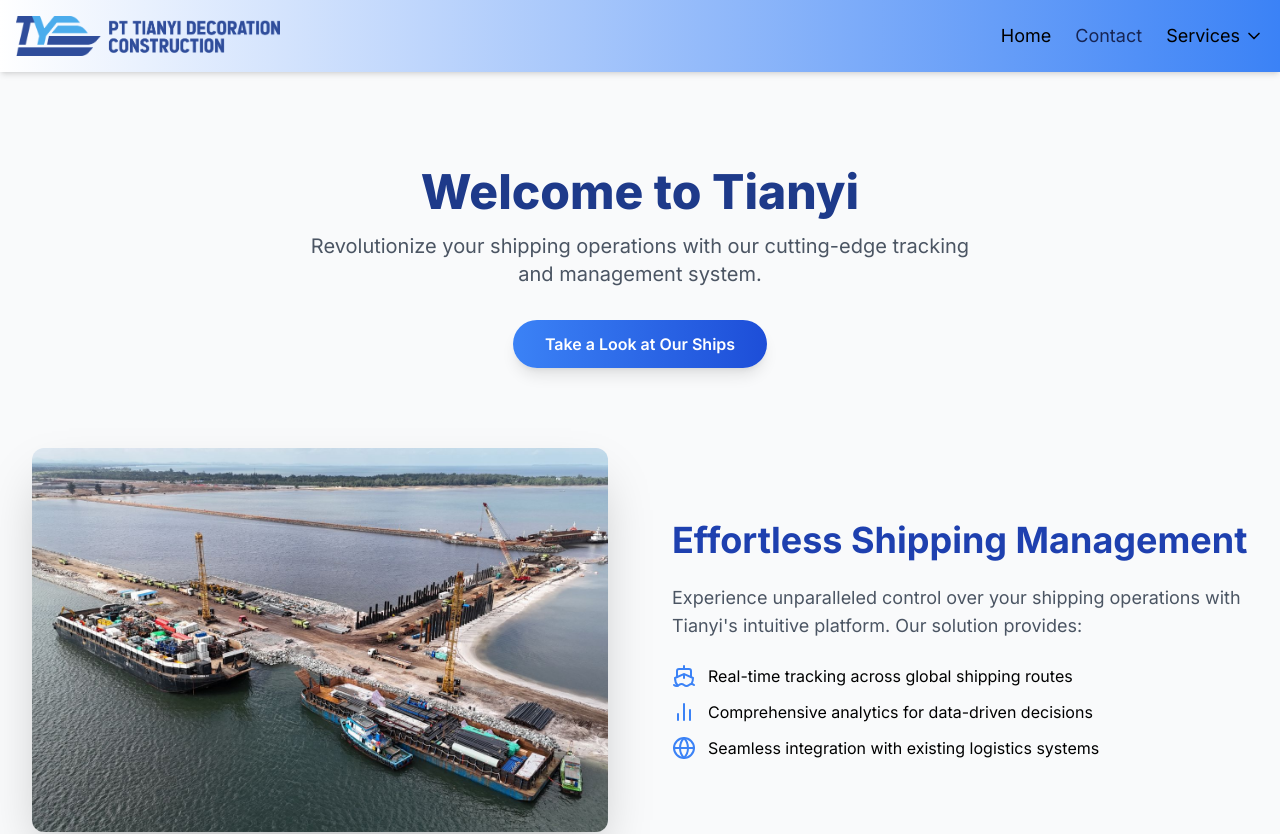
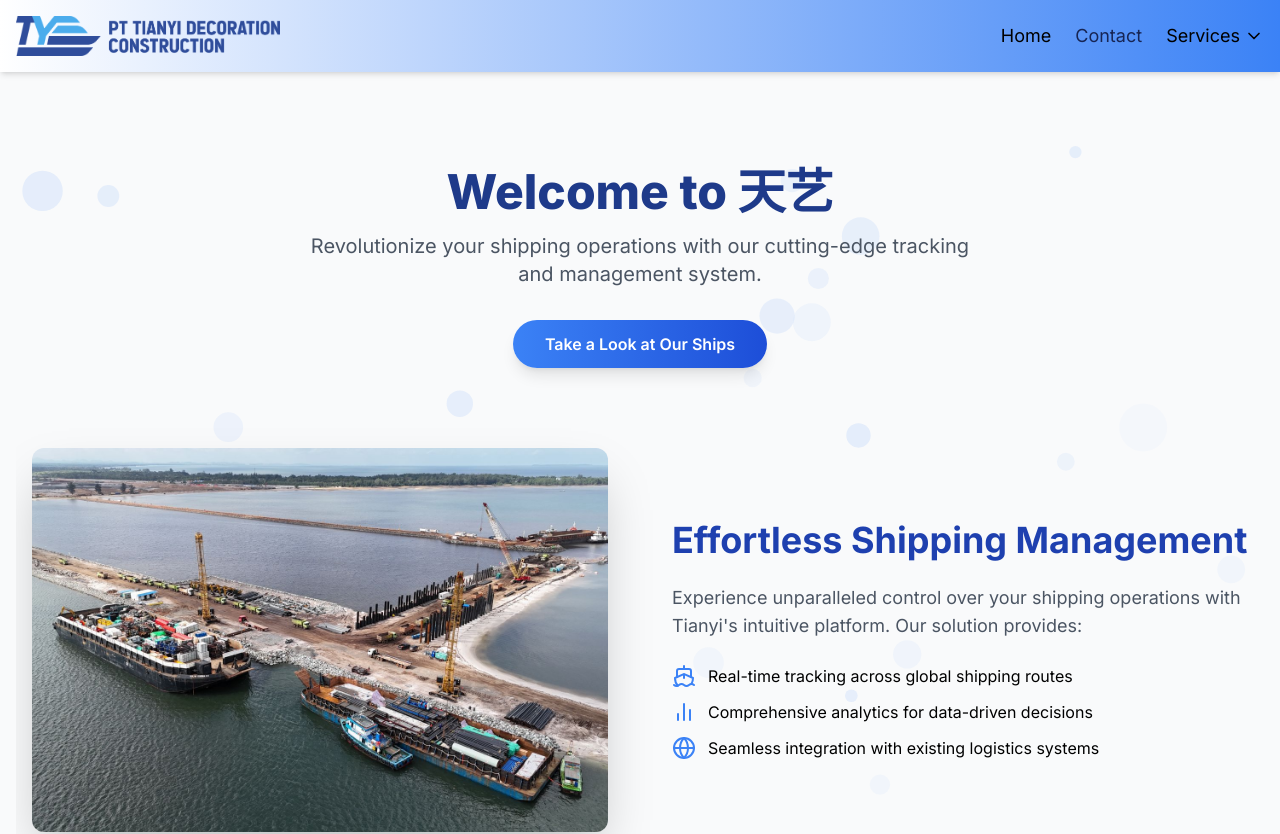
Before and after one commit to WinstonAlfred/Tianyi-User, a Next.js app: page / in a window 1280 px wide. Shown: the top 834 px of the page. Built offline with nearby package versions, Linux system fonts and the light colour scheme.

Commit message:
modified:   app/page.tsx 	modified:   package-lock.json 	modified:   package.json

```diff
--- a/app/page.tsx
+++ b/app/page.tsx
@@ -1,31 +1,115 @@
+'use client'
+
+import React, { useState, useEffect } from 'react'
 import Image from 'next/image'
 import Link from 'next/link'
 import { Ship, BarChart2, Globe } from 'lucide-react'
+import { motion, useScroll, useTransform } from 'framer-motion'
+
+interface Circle {
+  x: number;
+  y: number;
+  radius: number;
+  opacity: number;
+}
+
+
+const ScrollingShip = () => {
+  const { scrollY } = useScroll()
+  const y = useTransform(scrollY, [0, 1000], ['0%', '100%'])
+
+  return (
+    <motion.div
+      className="fixed left-4 top-1/2 -translate-y-1/2 z-50"
+      style={{ y }}
+    >
+      <Ship size={48} className="text-blue-600" />
+    </motion.div>
+  )
+}
+
+
+
+const GenerativeBackground = () => {
+  const [circles, setCircles] = useState<Circle[]>([])
+
+  useEffect(() => {
+    const generateCircles = () => {
+      const newCircles: Circle[] = []
+      for (let i = 0; i < 50; i++) {
+        newCircles.push({
+          x: Math.random() * 100,
+          y: Math.random() * 100,
+          radius: Math.random() * 20 + 5,
+          opacity: Math.random() * 0.5 + 0.1,
+        })
+      }
+      setCircles(newCircles)
+    }
+
+    generateCircles()
+    const interval = setInterval(generateCircles, 10000)
+    return () => clearInterval(interval)
+  }, [])
+
+  return (
+    <svg className="absolute inset-0 w-full h-full z-0 opacity-20">
+      {circles.map((circle, index) => (
+        <motion.circle
+          key={index}
+          cx={`${circle.x}%`}
+          cy={`${circle.y}%`}
+          r={circle.radius}
+          fill="currentColor"
+          className="text-blue-500"
+          initial={{ opacity: 0 }}
+          animate={{ opacity: circle.opacity }}
+          transition={{ duration: 2, repeat: Infinity, repeatType: 'reverse' }}
+        />
+      ))}
+    </svg>
+  )
+}
 
 export default function Home() {
   return (
-    <div className="min-h-screen">
-      <main className="container mx-auto px-4 py-8 sm:py-16">
+    <div className="min-h-screen relative overflow-hidden">
+      <GenerativeBackground />
+      <main className="container mx-auto px-4 py-8 sm:py-16 relative z-10">
         {/* Hero Section */}
-        <div className="text-center mb-12 sm:mb-20">
+        <motion.div
+          initial={{ opacity: 0, y: 50 }}
+          animate={{ opacity: 1, y: 0 }}
+          transition={{ duration: 0.8 }}
+          className="text-center mb-12 sm:mb-20"
+        >
           <h1 className="text-4xl sm:text-5xl font-extrabold text-navy-600 mb-4">
-            Welcome to Tianyi
+            Welcome to 天艺
           </h1>
           <p className="text-lg sm:text-xl text-gray-600 max-w-2xl mx-auto">
             Revolutionize your shipping operations with our cutting-edge tracking and management system.
           </p>
-          <div className="mt-8 space-y-4 sm:space-y-0 sm:space-x-4 flex flex-col sm:flex-row justify-center">
+          <motion.div
+            className="mt-8 space-y-4 sm:space-y-0 sm:space-x-4 flex flex-col sm:flex-row justify-center"
+            whileHover={{ scale: 1.05 }}
+            whileTap={{ scale: 0.95 }}
+          >
             <Link
               href="/ship"
               className="inline-block bg-gradient-to-r from-blue-500 to-blue-700 text-white px-6 sm:px-8 py-3 rounded-full font-semibold hover:from-blue-600 hover:to-blue-800 transition duration-300 shadow-lg"
             >
               Take a Look at Our Ships
             </Link>
-          </div>
-        </div>
+          </motion.div>
+        </motion.div>
 
         {/* Main Features Section */}
-        <div className="grid md:grid-cols-2 gap-8 sm:gap-16 items-center mb-16 sm:mb-24">
+        <motion.div
+          initial={{ opacity: 0 }}
+          animate={{ opacity: 1 }}
+          transition={{ duration: 0.8, delay: 0.2 }}
+          className="grid md:grid-cols-2 gap-8 sm:gap-16 items-center mb-16 sm:mb-24"
+        >
           <div className="order-2 md:order-1 relative w-full aspect-[4/3] md:aspect-[16/9] lg:aspect-[3/2]">
             <Image
               src="/ship.jpeg"
@@ -42,24 +126,28 @@ export default function Home() {
               Effortless Shipping Management
             </h2>
             <p className="text-base sm:text-lg text-gray-600">
-            Experience unparalleled control over your shipping operations with Tianyi&apos;s intuitive platform. Our solution provides:
+              Experience unparalleled control over your shipping operations with Tianyi's intuitive platform. Our solution provides:
             </p>
             <ul className="space-y-3">
-              <li className="flex items-center space-x-3">
-                <Ship className="text-blue-500 flex-shrink-0" size={24} />
-                <span>Real-time tracking across global shipping routes</span>
-              </li>
-              <li className="flex items-center space-x-3">
-                <BarChart2 className="text-blue-500 flex-shrink-0" size={24} />
-                <span>Comprehensive analytics for data-driven decisions</span>
-              </li>
-              <li className="flex items-center space-x-3">
-                <Globe className="text-blue-500 flex-shrink-0" size={24} />
-                <span>Seamless integration with existing logistics systems</span>
-              </li>
+              {[
+                { Icon: Ship, text: "Real-time tracking across global shipping routes" },
+                { Icon: BarChart2, text: "Comprehensive analytics for data-driven decisions" },
+                { Icon: Globe, text: "Seamless integration with existing logistics systems" }
+              ].map((item, index) => (
+                <motion.li
+                  key={index}
+                  className="flex items-center space-x-3"
+                  initial={{ opacity: 0, x: -50 }}
+                  animate={{ opacity: 1, x: 0 }}
+                  transition={{ duration: 0.5, delay: index * 0.1 }}
+                >
+                  <item.Icon className="text-blue-500 flex-shrink-0" size={24} />
+                  <span>{item.text}</span>
+                </motion.li>
+              ))}
             </ul>
           </div>
-        </div>
+        </motion.div>
 
         {/* Key Features Section */}
         <div className="mb-16 sm:mb-24">
@@ -84,30 +172,47 @@ export default function Home() {
                 icon: <Ship className="text-blue-500 mb-4" size={32} />
               }
             ].map((feature, index) => (
-              <div key={index} className="bg-white p-6 rounded-xl shadow-lg hover:shadow-xl transition duration-300">
+              <motion.div
+                key={index}
+                className="bg-white p-6 rounded-xl shadow-lg hover:shadow-xl transition duration-300"
+                initial={{ opacity: 0, y: 50 }}
+                animate={{ opacity: 1, y: 0 }}
+                transition={{ duration: 0.5, delay: index * 0.1 }}
+                whileHover={{ scale: 1.05 }}
+              >
                 {feature.icon}
                 <h3 className="text-lg sm:text-xl font-semibold text-navy-600 mb-2">{feature.title}</h3>
                 <p className="text-sm sm:text-base text-gray-600">{feature.description}</p>
-              </div>
+              </motion.div>
             ))}
           </div>
         </div>
 
         {/* Call to Action */}
-        <div className="text-center bg-gradient-to-r from-blue-500 to-blue-700 p-8 sm:p-12 rounded-2xl shadow-2xl">
+        <motion.div
+          initial={{ opacity: 0, scale: 0.9 }}
+          animate={{ opacity: 1, scale: 1 }}
+          transition={{ duration: 0.5 }}
+          className="text-center bg-gradient-to-r from-blue-500 to-blue-700 p-8 sm:p-12 rounded-2xl shadow-2xl"
+        >
           <h2 className="text-2xl sm:text-3xl font-bold text-white mb-4">
             Ready to Transform Your Shipping Operations?
           </h2>
           <p className="text-lg sm:text-xl text-blue-100 mb-6 sm:mb-8">
-          Join thousands of companies already benefiting from Tianyi&apos;s powerful platform.
+            Join thousands of companies already benefiting from Tianyi's powerful platform.
           </p>
-          <Link
-            href="/contact"
-            className="inline-block bg-white text-blue-600 px-6 sm:px-8 py-3 rounded-full font-semibold hover:bg-blue-50 transition duration-300 shadow-lg"
+          <motion.div
+            whileHover={{ scale: 1.05 }}
+            whileTap={{ scale: 0.95 }}
           >
-            Get Started Today
-          </Link>
-        </div>
+            <Link
+              href="/contact"
+              className="inline-block bg-white text-blue-600 px-6 sm:px-8 py-3 rounded-full font-semibold hover:bg-blue-50 transition duration-300 shadow-lg"
+            >
+              Get Started Today
+            </Link>
+          </motion.div>
+        </motion.div>
       </main>
     </div>
   )
--- a/package.json
+++ b/package.json
@@ -10,6 +10,7 @@
   },
   "dependencies": {
     "@prisma/client": "^5.17.0",
+    "framer-motion": "^11.3.21",
     "lucide-react": "^0.417.0",
     "next": "14.2.5",
     "nodemailer": "^6.9.14",
```
Also changed, not shown: 1 other file (tests, documents, lock files or other folders).
